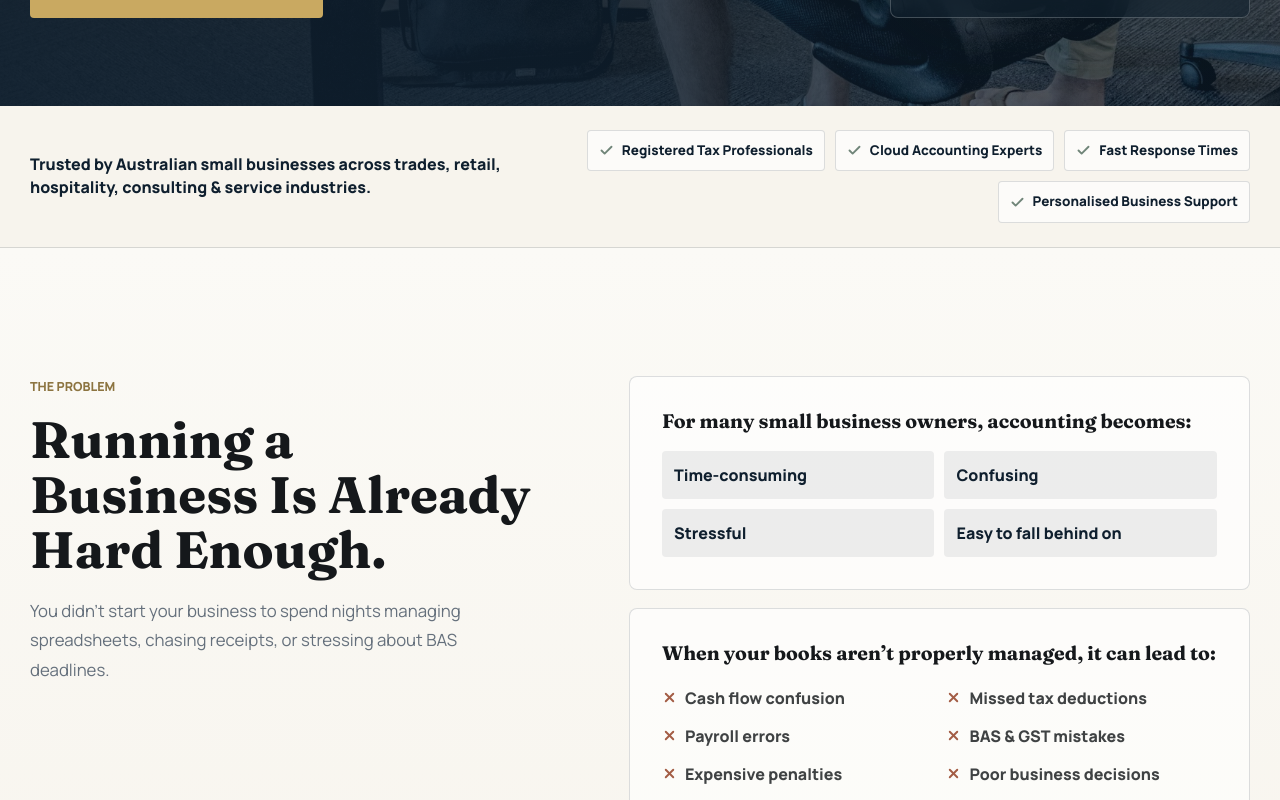
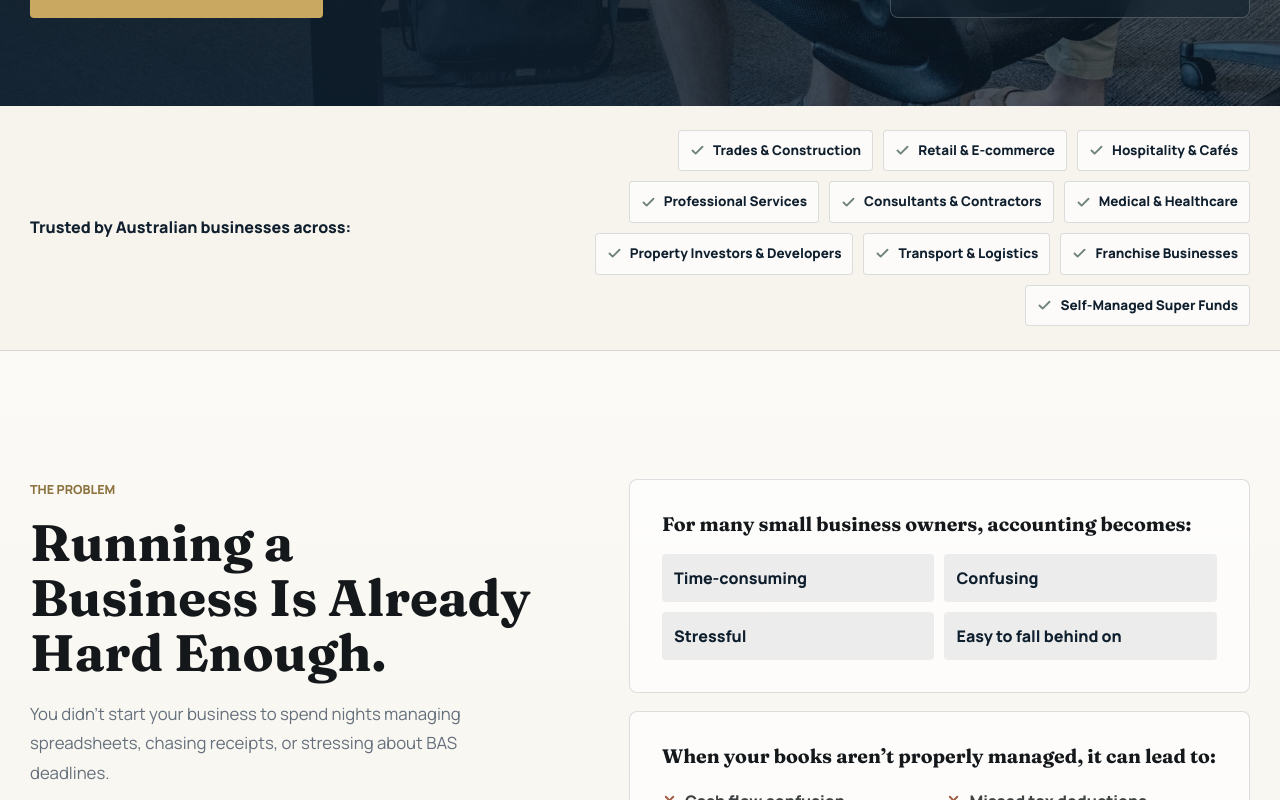
Before and after one commit to CodepaperAI/landingpageadvancedtax, a Next.js app: page / in a window 1280 px wide. Shown: the part 1020-1820 px from the top of the page. Built offline with nearby package versions, Linux system fonts and the light colour scheme.

Commit message:
Update industry trust bar and form options

```diff
--- a/app/api/consultation/route.js
+++ b/app/api/consultation/route.js
@@ -20,7 +20,7 @@ function buildEmailHtml(data) {
     ["Name", data.name],
     ["Phone", data.phone],
     ["Email", data.email],
-    ["Business type", data.businessType],
+    ["Industry", data.businessType],
     ["Service", data.service],
     ["Message", data.message || "No message provided"],
   ];
@@ -56,7 +56,7 @@ function buildEmailText(data) {
     `Name: ${data.name}`,
     `Phone: ${data.phone}`,
     `Email: ${data.email}`,
-    `Business type: ${data.businessType}`,
+    `Industry: ${data.businessType}`,
     `Service: ${data.service}`,
     `Message: ${data.message || "No message provided"}`,
   ].join("\n");
--- a/app/components/ConsultationForm.js
+++ b/app/components/ConsultationForm.js
@@ -12,6 +12,19 @@ const initialForm = {
   service: "",
   message: "",
 };
+
+const industryOptions = [
+  "Trades & Construction",
+  "Retail & E-commerce",
+  "Hospitality & Cafés",
+  "Professional Services",
+  "Consultants & Contractors",
+  "Medical & Healthcare",
+  "Property Investors & Developers",
+  "Transport & Logistics",
+  "Franchise Businesses",
+  "Self-Managed Super Funds",
+];
 
 export default function ConsultationForm() {
   const router = useRouter();
@@ -107,7 +120,7 @@ export default function ConsultationForm() {
         </label>
 
         <label>
-          Business type
+          Industry
           <select
             name="businessType"
             value={form.businessType}
@@ -115,13 +128,9 @@ export default function ConsultationForm() {
             required
           >
             <option value="">Select one</option>
-            <option>Sole trader</option>
-            <option>Startup</option>
-            <option>Tradie</option>
-            <option>Cafe or hospitality</option>
-            <option>Retail</option>
-            <option>Consulting or services</option>
-            <option>Growing company</option>
+            {industryOptions.map((industry) => (
+              <option key={industry}>{industry}</option>
+            ))}
           </select>
         </label>
 
--- a/app/page.js
+++ b/app/page.js
@@ -25,11 +25,17 @@ const heroImage = "/assets/hero-office.jpg";
 const teamImage = "/assets/tax-documents.jpg";
 const reportsImage = "/assets/accounting-reports.jpg";
 
-const trustItems = [
-  "Registered Tax Professionals",
-  "Cloud Accounting Experts",
-  "Fast Response Times",
-  "Personalised Business Support",
+const industryItems = [
+  "Trades & Construction",
+  "Retail & E-commerce",
+  "Hospitality & Cafés",
+  "Professional Services",
+  "Consultants & Contractors",
+  "Medical & Healthcare",
+  "Property Investors & Developers",
+  "Transport & Logistics",
+  "Franchise Businesses",
+  "Self-Managed Super Funds",
 ];
 
 const heroChecks = [
@@ -349,12 +355,9 @@ export default function Home() {
 
         <section className="trust-bar" aria-label="Trust signals">
           <div className="container trust-grid">
-            <p>
-              Trusted by Australian small businesses across trades, retail,
-              hospitality, consulting & service industries.
-            </p>
+            <p>Trusted by Australian businesses across:</p>
             <div>
-              {trustItems.map((item) => (
+              {industryItems.map((item) => (
                 <span key={item}>
                   <Check size={15} strokeWidth={3} />
                   {item}
```
